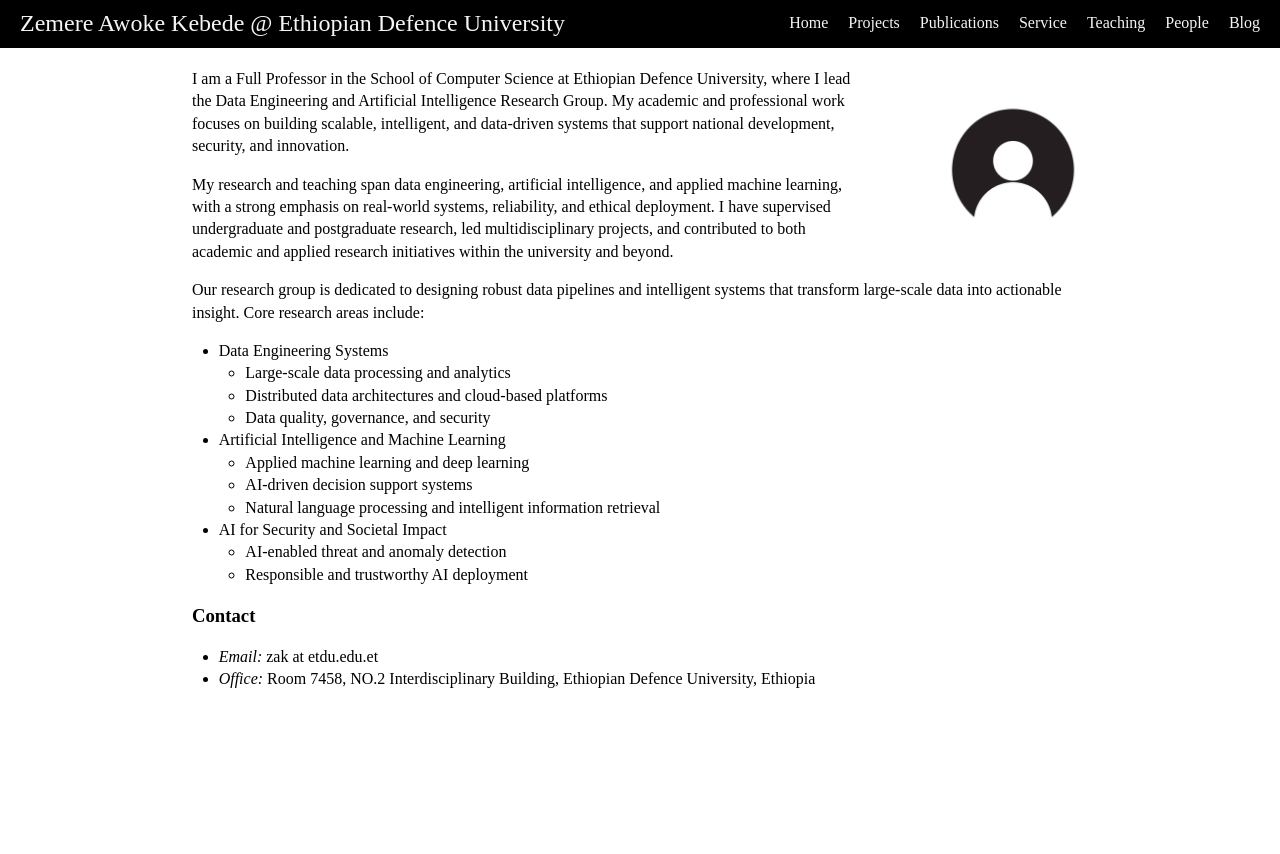
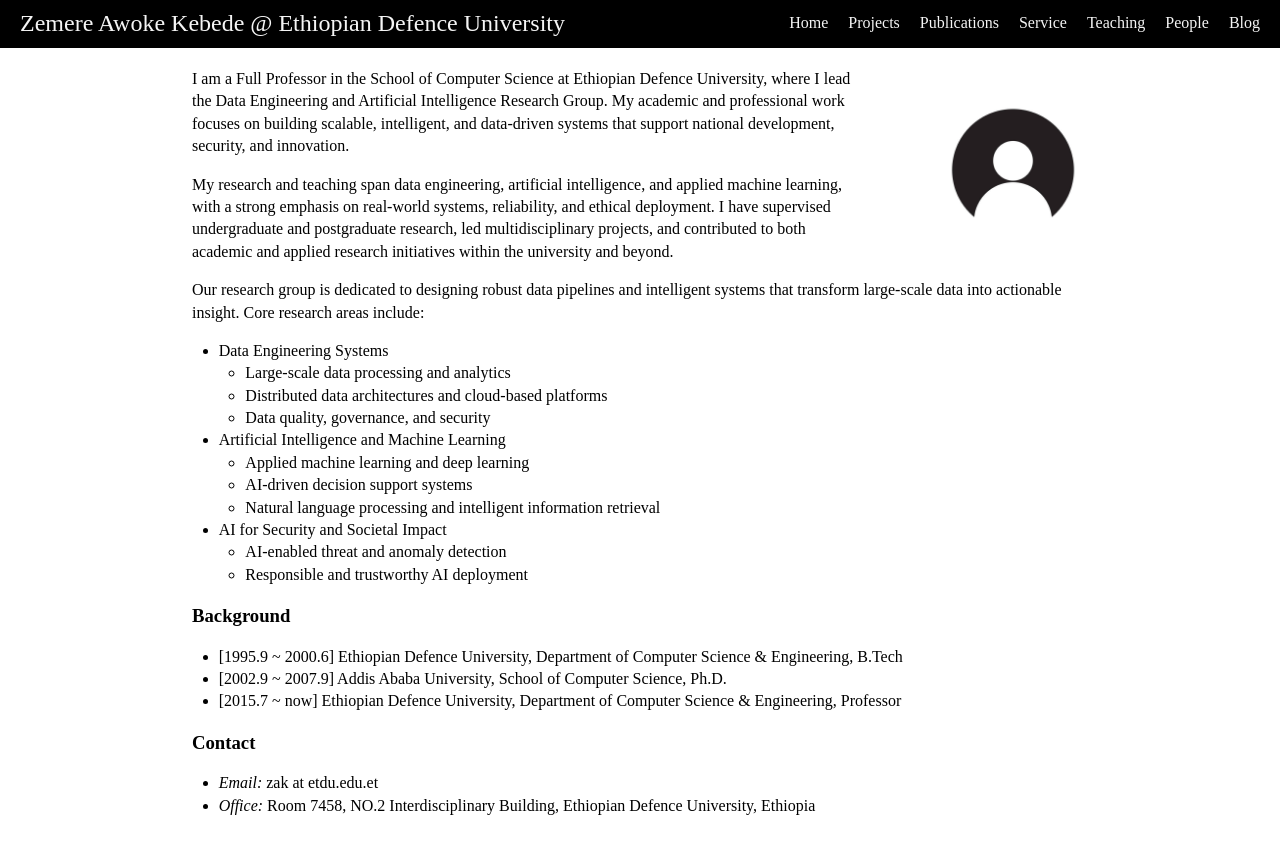
Before and after one commit to zemere-awoke/zemere-awoke.github.io, a Jekyll site: the page built from index.md, in a window 1280 px wide. Shown: the top 854 px of the page. Built offline with Jekyll 4.4.1, drawn with Linux system fonts in a browser that asks for light colours.

Commit message:
Update index.md

```diff
--- a/index.md
+++ b/index.md
@@ -25,6 +25,12 @@ Our research group is dedicated to designing robust data pipelines and intellige
   - AI-enabled threat and anomaly detection
   - Responsible and trustworthy AI deployment
 
+### Background
+
+- [1995.9 ~ 2000.6] Ethiopian Defence University, Department of Computer Science & Engineering, B.Tech
+- [2002.9 ~ 2007.9] Addis Ababa University, School of Computer Science, Ph.D.
+- [2015.7 ~ now] Ethiopian Defence University, Department of Computer Science & Engineering, Professor
+
 ### Contact
 
 - <em>Email:</em> zak at etdu.edu.et
```
